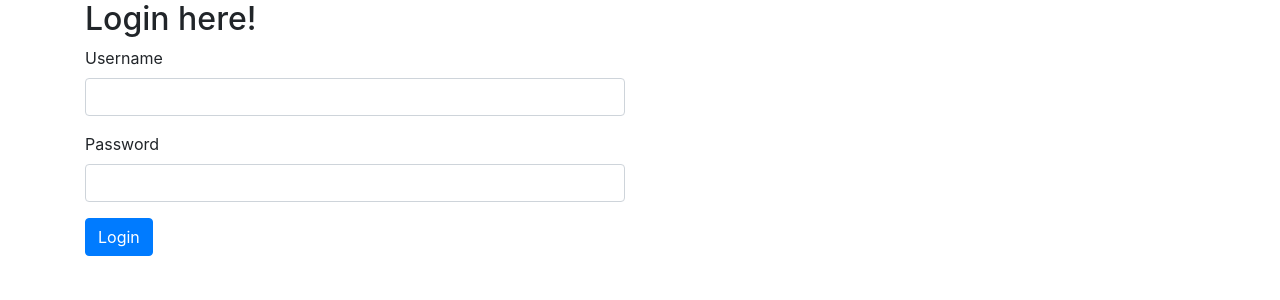
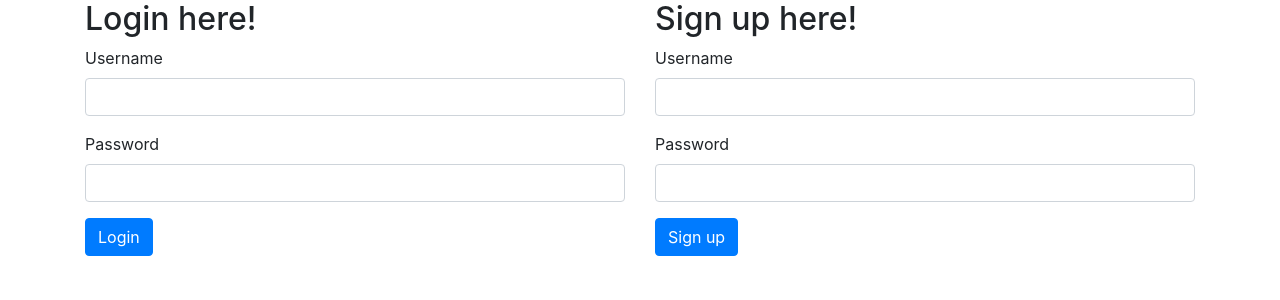
Before and after one commit to belhassenessid/PHP, a PHP site: page /LoginPage.php in a window 1280 px wide. Shown: the top 300 px of the page. Run offline with PHP 8.4, Linux system fonts and the light colour scheme.

Commit message:
Added the signup

```diff
--- a/LoginPage.php
+++ b/LoginPage.php
@@ -26,11 +26,39 @@
                     <input type="password" name="password" class="form-control" required>
                 </div>
                 <!-- END Password -->
+                <!-- Submit button -->
                 <button type="submit" class="btn btn-primary">Login</button>
+                <!-- END Submit button -->
             </form>
             <!-- END login form -->
         </div>
         <!-- END Login -->
+
+        <!-- Sign up -->
+        <div class="col-md-6">
+            <h2>Sign up here!</h2>
+            <!-- sign up form -->
+            <form action="addUser.php" method="POST">
+                <!-- User Name -->
+                <div class="form-group">
+                    <label>Username</label>
+                    <input type="text" name="user" class="form-control" required>
+                </div>
+                <!-- END User Name -->
+                <!-- Password -->
+                <div class="form-group">
+                    <label>Password</label>
+                    <input type="password" name="password" class="form-control" required>
+                </div>
+                <!-- END Password -->
+                <!-- Submit button -->
+                <button type="submit" class="btn btn-primary">Sign up</button>
+                <!-- END Submit button -->
+            </form>
+            <!-- END sign up form -->
+        </div>
+        <!-- END sign up -->
+
         </div>
 </div>
 <!-- End Main -->
```
